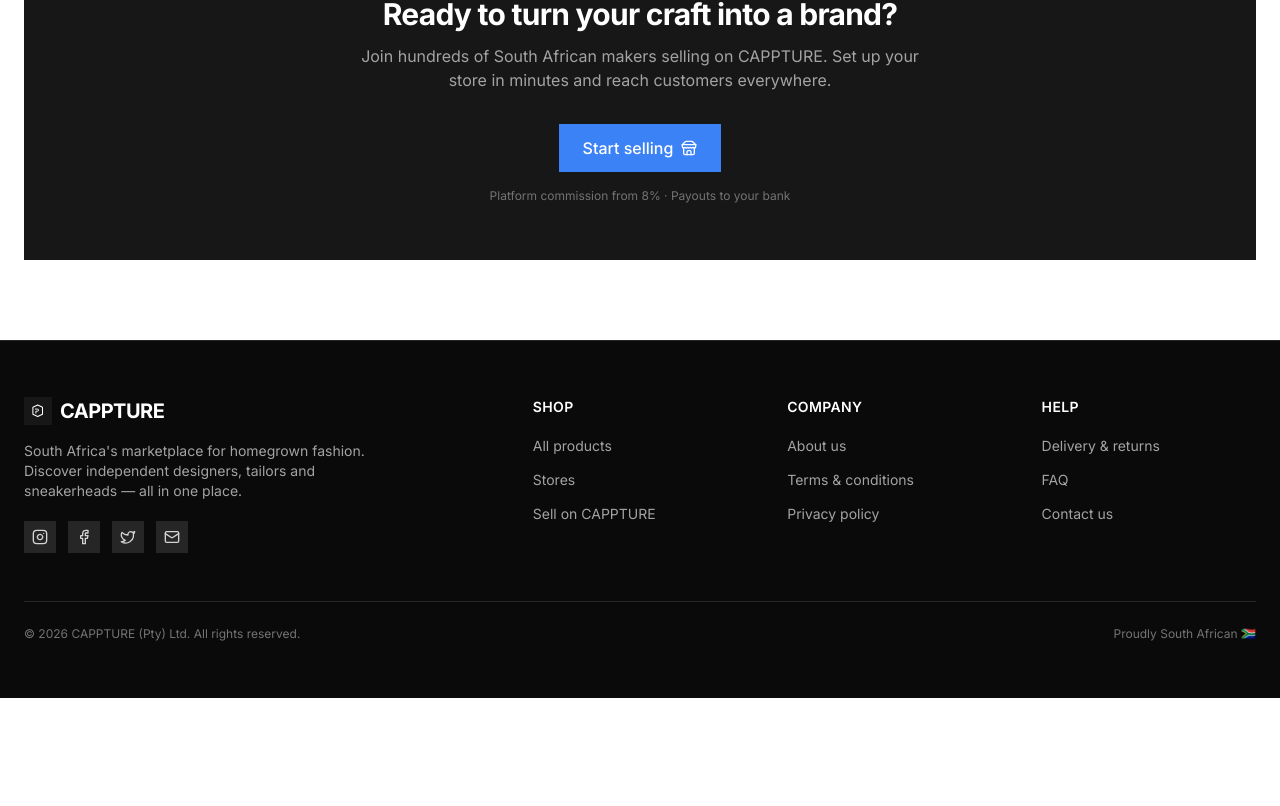
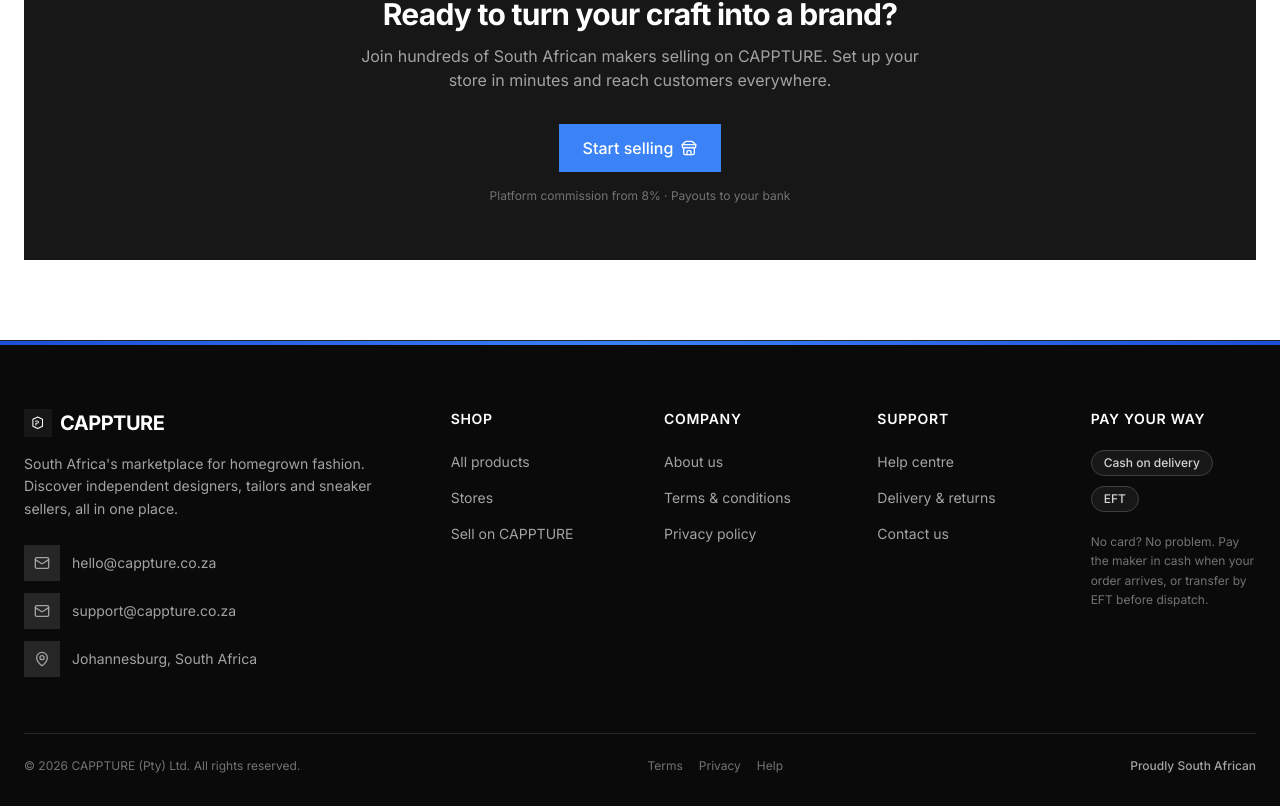
Before and after one commit to selectdummy3-sys/CAPTTURE, a React (Vite) app: page / in a window 1280 px wide. Shown: the part 1749-2555 px from the top of the page. Before the commit the page ends 2447 px from the top, so only its background shows below. Built offline with nearby package versions, Linux system fonts and the light colour scheme; no server answers; the database is empty.

Commit message:
fix: expand footer, drop hero sell CTA, codify hero_content table

```diff
--- a/src/components/storefront/Footer.tsx
+++ b/src/components/storefront/Footer.tsx
@@ -1,5 +1,5 @@
 import { Link } from "react-router-dom";
-import { Instagram, Facebook, Twitter, Mail } from "lucide-react";
+import { MapPin, Mail } from "lucide-react";
 
 import { Logo } from "@/components/ui/logo";
 
@@ -21,51 +21,72 @@
     ],
   },
   {
-    title: "Help",
+    title: "Support",
     links: [
+      { label: "Help centre", to: "/help" },
       { label: "Delivery & returns", to: "/help" },
-      { label: "FAQ", to: "/help" },
       { label: "Contact us", to: "/contact" },
     ],
   },
 ];
 
+const paymentMethods = ["Cash on delivery", "EFT"];
+
 export function Footer() {
   return (
     <footer className="border-t border-neutral-800 bg-neutral-950 text-neutral-300">
-      <div className="mx-auto max-w-1440 px-4 py-14 sm:px-6">
-        <div className="grid gap-10 md:grid-cols-5">
-          <div className="md:col-span-2">
+      <div className="h-1 bg-gradient-to-r from-brand-700 via-brand-500 to-brand-700" />
+      <div className="mx-auto max-w-1440 px-4 pb-8 pt-16 sm:px-6">
+        <div className="grid gap-12 md:grid-cols-12">
+          <div className="md:col-span-4">
             <div className="[&_span]:text-white">
               <Logo size="md" />
             </div>
-            <p className="mt-4 max-w-sm text-sm text-neutral-400">
+            <p className="mt-4 max-w-sm text-sm leading-relaxed text-neutral-400">
               South Africa's marketplace for homegrown fashion. Discover independent
-              designers, tailors and sneakerheads — all in one place.
+              designers, tailors and sneaker sellers, all in one place.
             </p>
-            <div className="mt-5 flex items-center gap-3">
-              <a href="#" aria-label="Instagram" className="bg-neutral-800 p-2 hover:bg-neutral-700">
-                <Instagram className="h-4 w-4" />
+
+            <div className="mt-6 space-y-3 text-sm">
+              <a
+                href="mailto:hello@cappture.co.za"
+                className="group flex items-center gap-3 text-neutral-400 transition-colors hover:text-white"
+              >
+                <span className="grid h-9 w-9 shrink-0 place-items-center bg-neutral-800 transition-colors group-hover:bg-brand-600">
+                  <Mail className="h-4 w-4" />
+                </span>
+                hello@cappture.co.za
               </a>
-              <a href="#" aria-label="Facebook" className="bg-neutral-800 p-2 hover:bg-neutral-700">
-                <Facebook className="h-4 w-4" />
+              <a
+                href="mailto:support@cappture.co.za"
+                className="group flex items-center gap-3 text-neutral-400 transition-colors hover:text-white"
+              >
+                <span className="grid h-9 w-9 shrink-0 place-items-center bg-neutral-800 transition-colors group-hover:bg-brand-600">
+                  <Mail className="h-4 w-4" />
+                </span>
+                support@cappture.co.za
               </a>
-              <a href="#" aria-label="Twitter" className="bg-neutral-800 p-2 hover:bg-neutral-700">
-                <Twitter className="h-4 w-4" />
-              </a>
-              <a href="mailto:hello@cappture.co.za" aria-label="Email" className="bg-neutral-800 p-2 hover:bg-neutral-700">
-                <Mail className="h-4 w-4" />
-              </a>
+              <p className="flex items-center gap-3 text-neutral-400">
+                <span className="grid h-9 w-9 shrink-0 place-items-center bg-neutral-800">
+                  <MapPin className="h-4 w-4" />
+                </span>
+                Johannesburg, South Africa
+              </p>
             </div>
           </div>
 
           {columns.map((col) => (
-            <div key={col.title}>
-              <h3 className="text-sm font-semibold uppercase tracking-wide text-white">{col.title}</h3>
-              <ul className="mt-4 space-y-2.5">
+            <div key={col.title} className="md:col-span-2">
+              <h3 className="text-sm font-semibold uppercase tracking-wider text-white">
+                {col.title}
+              </h3>
+              <ul className="mt-5 space-y-3">
                 {col.links.map((link) => (
                   <li key={link.label}>
-                    <Link to={link.to} className="text-sm text-neutral-400 hover:text-white">
+                    <Link
+                      to={link.to}
+                      className="text-sm text-neutral-400 transition-colors hover:text-white hover:underline hover:underline-offset-4"
+                    >
                       {link.label}
                     </Link>
                   </li>
@@ -73,13 +94,44 @@
               </ul>
             </div>
           ))}
+
+          <div className="md:col-span-2">
+            <h3 className="text-sm font-semibold uppercase tracking-wider text-white">
+              Pay your way
+            </h3>
+            <ul className="mt-5 space-y-2.5">
+              {paymentMethods.map((method) => (
+                <li
+                  key={method}
+                  className="inline-flex items-center rounded-full border border-neutral-700 bg-neutral-900 px-3 py-1 text-xs font-medium text-neutral-300"
+                >
+                  {method}
+                </li>
+              ))}
+            </ul>
+            <p className="mt-5 text-xs leading-relaxed text-neutral-500">
+              No card? No problem. Pay the maker in cash when your order arrives, or transfer
+              by EFT before dispatch.
+            </p>
+          </div>
         </div>
 
-        <div className="mt-12 flex flex-col items-center justify-between gap-3 border-t border-neutral-800 pt-6 sm:flex-row">
+        <div className="mt-14 flex flex-col items-center justify-between gap-4 border-t border-neutral-800 pt-6 sm:flex-row">
           <p className="text-xs text-neutral-500">
             © {new Date().getFullYear()} CAPPTURE (Pty) Ltd. All rights reserved.
           </p>
-          <p className="text-xs text-neutral-500">Proudly South African 🇿🇦</p>
+          <div className="flex items-center gap-4 text-xs text-neutral-500">
+            <Link to="/terms" className="transition-colors hover:text-white">
+              Terms
+            </Link>
+            <Link to="/privacy" className="transition-colors hover:text-white">
+              Privacy
+            </Link>
+            <Link to="/help" className="transition-colors hover:text-white">
+              Help
+            </Link>
+          </div>
+          <p className="text-xs font-medium text-neutral-400">Proudly South African</p>
         </div>
       </div>
     </footer>
--- a/src/pages/HomePage.tsx
+++ b/src/pages/HomePage.tsx
@@ -53,9 +53,6 @@
                 className={buttonClass("accent", "lg")}
               >
                 {hero?.cta_text || "Shop the drop"} <ArrowRight className="h-4 w-4" />
-              </Link>
-              <Link to="/sell" className={buttonClass("outline", "lg", "border-white/30 text-white hover:bg-white/10")}>
-                Sell on CAPPTURE
               </Link>
             </div>
           </div>
```
Also changed, not shown: 1 other file (tests, documents, lock files or other folders).
